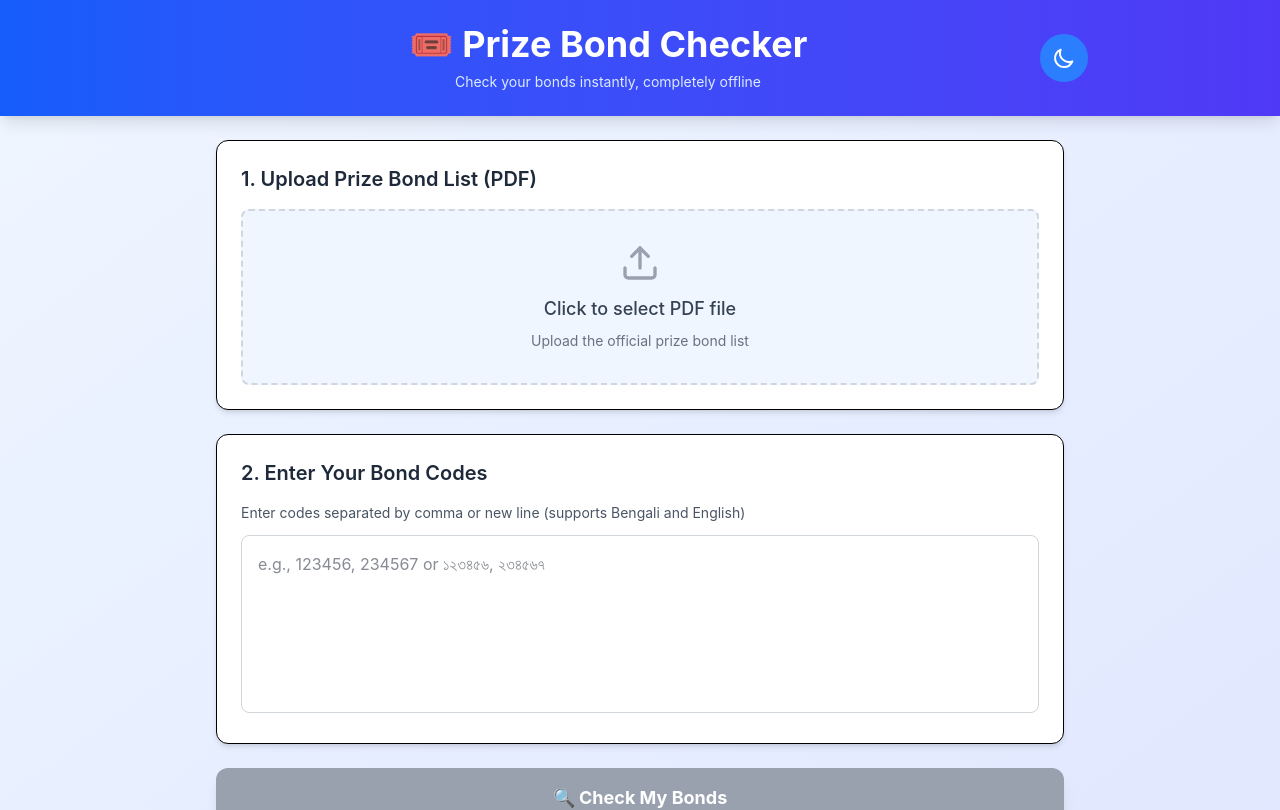
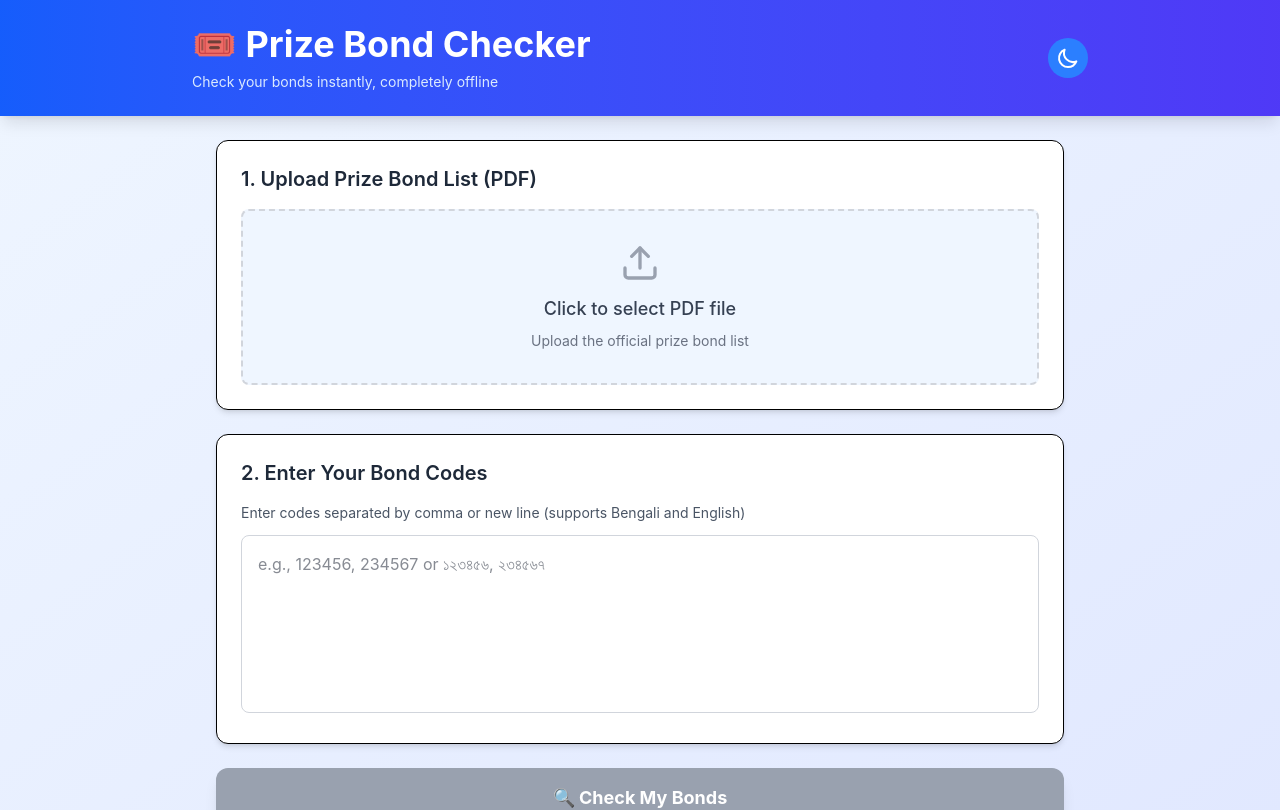
Before and after one commit to hridoy-37/Prize-Bond-Checker, a React (Vite) app: page / in a window 1280 px wide. Shown: the top 810 px of the page. Built offline with nearby package versions, Linux system fonts and the light colour scheme.

Commit message:
Refactor PrizeBondChecker header for improved layout and responsiveness

```diff
--- a/src/components/PrizeBondChecker.jsx
+++ b/src/components/PrizeBondChecker.jsx
@@ -259,35 +259,84 @@ const PrizeBondChecker = () => {
                 </div>
             )}
 
-            <div className={`${darkMode ? 'bg-gradient-to-r from-gray-800 to-gray-900' : 'bg-gradient-to-r from-blue-600 to-indigo-600'} text-white py-6 px-4 shadow-lg sticky top-0 z-50`}>
-                <div className="max-w-4xl mx-auto">
-                    <div className="flex items-center justify-between">
-                        <div className="text-center flex-1">
-                            <h1 className="text-2xl md:text-4xl font-bold mb-1 md:mb-2">
+            <div
+                className={`${darkMode
+                        ? 'bg-gradient-to-r from-gray-800 to-gray-900'
+                        : 'bg-gradient-to-r from-blue-600 to-indigo-600'
+                    } text-white py-4 px-4 md:py-6 shadow-lg sticky top-0 z-50`}
+            >
+                <div className="max-w-4xl mx-auto flex flex-col sm:flex-row items-center sm:justify-between">
+                    {/* Title */}
+                    <div className="text-center sm:text-left flex-1 mb-2 sm:mb-0">
+                        <h1
+                            className="text-2xl md:text-4xl font-bold mb-1 md:mb-2 truncate"
+                            style={{
+                                // Ultra-small phones (<375px)
+                                '@media (max-width: 374px)': {
+                                    fontSize: '1rem', // smaller font
+                                },
+                            }}
+                        >
                             🎟️ Prize Bond Checker
                         </h1>
-                            <p className={`text-xs md:text-sm ${darkMode ? 'text-gray-300' : 'text-blue-100'}`}>
+                        <p
+                            className={`text-xs md:text-sm ${darkMode ? 'text-gray-300' : 'text-blue-100'
+                                }`}
+                            style={{
+                                '@media (max-width: 374px)': {
+                                    fontSize: '0.65rem',
+                                },
+                            }}
+                        >
                             Check your bonds instantly, completely offline
                         </p>
                     </div>
+
+                    {/* Dark Mode Toggle */}
                     <button
                         onClick={toggleDarkMode}
-                            className={`ml-4 p-2 md:p-3 rounded-full ${darkMode ? 'bg-gray-700 hover:bg-gray-600' : 'bg-blue-500 hover:bg-blue-400'} transition-colors`}
+                        className={`ml-0 sm:ml-4 p-2 rounded-full ${darkMode ? 'bg-gray-700 hover:bg-gray-600' : 'bg-blue-500 hover:bg-blue-400'
+                            } transition-colors mt-2 sm:mt-0`}
                         aria-label="Toggle dark mode"
+                        style={{
+                            '@media (max-width: 374px)': {
+                                padding: '0.3rem',
+                            },
+                        }}
                     >
                         {darkMode ? (
-                                <svg className="w-5 h-5 md:w-6 md:h-6" fill="none" stroke="currentColor" viewBox="0 0 24 24">
-                                    <path strokeLinecap="round" strokeLinejoin="round" strokeWidth={2} d="M12 3v1m0 16v1m9-9h-1M4 12H3m15.364 6.364l-.707-.707M6.343 6.343l-.707-.707m12.728 0l-.707.707M6.343 17.657l-.707.707M16 12a4 4 0 11-8 0 4 4 0 018 0z" />
+                            <svg
+                                className="w-5 h-5 sm:w-6 sm:h-6"
+                                fill="none"
+                                stroke="currentColor"
+                                viewBox="0 0 24 24"
+                            >
+                                <path
+                                    strokeLinecap="round"
+                                    strokeLinejoin="round"
+                                    strokeWidth={2}
+                                    d="M12 3v1m0 16v1m9-9h-1M4 12H3m15.364 6.364l-.707-.707M6.343 6.343l-.707-.707m12.728 0l-.707.707M6.343 17.657l-.707.707M16 12a4 4 0 11-8 0 4 4 0 018 0z"
+                                />
                             </svg>
                         ) : (
-                                <svg className="w-5 h-5 md:w-6 md:h-6" fill="none" stroke="currentColor" viewBox="0 0 24 24">
-                                    <path strokeLinecap="round" strokeLinejoin="round" strokeWidth={2} d="M20.354 15.354A9 9 0 018.646 3.646 9.003 9.003 0 0012 21a9.003 9.003 0 008.354-5.646z" />
+                            <svg
+                                className="w-5 h-5 sm:w-6 sm:h-6"
+                                fill="none"
+                                stroke="currentColor"
+                                viewBox="0 0 24 24"
+                            >
+                                <path
+                                    strokeLinecap="round"
+                                    strokeLinejoin="round"
+                                    strokeWidth={2}
+                                    d="M20.354 15.354A9 9 0 018.646 3.646 9.003 9.003 0 0012 21a9.003 9.003 0 008.354-5.646z"
+                                />
                             </svg>
                         )}
                     </button>
                 </div>
             </div>
-            </div>
+
 
             <div className="max-w-4xl mx-auto p-3 md:p-6 pb-20">
                 <div className={`${darkMode ? 'bg-gray-800 border-gray-700' : 'bg-white'} rounded-xl shadow-md p-4 md:p-6 mb-4 md:mb-6 transition-all hover:shadow-lg border ${darkMode ? 'border-gray-700' : ''}`}>
```
Lines whose indentation alone changed are shown as unchanged.
